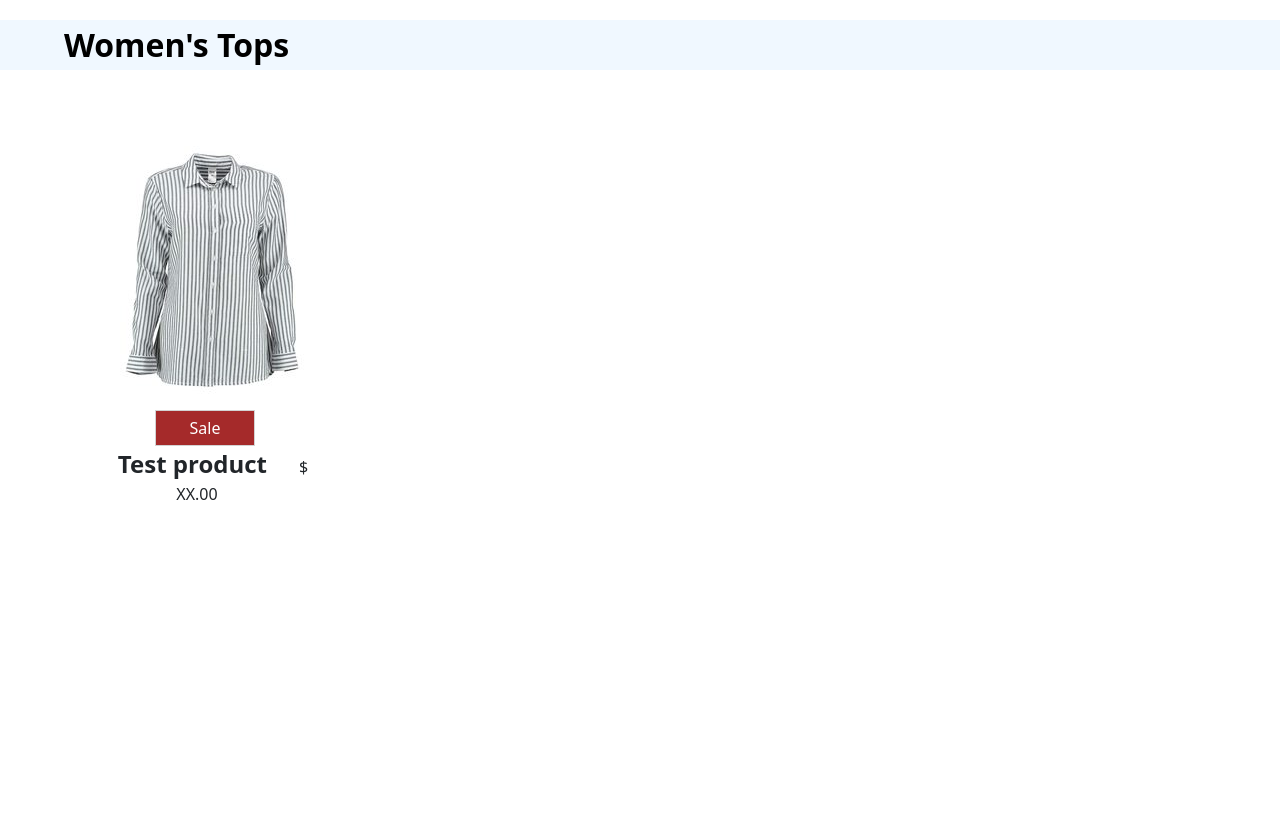
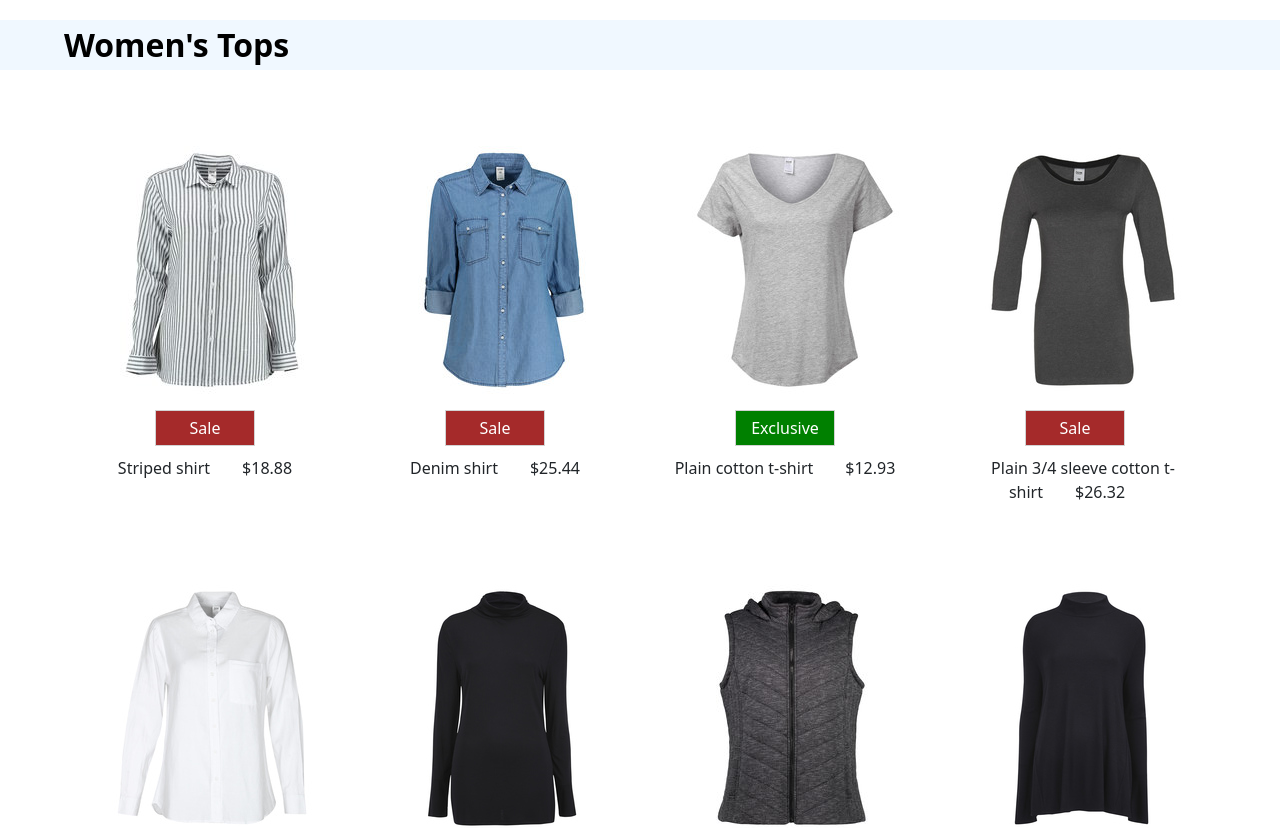
Before and after one commit to sharvin3007/eCommerce-App, a React (Create React App) app: page / in a window 1280 px wide. Shown: the top 828 px of the page. Before the commit the page ends 800 px from the top, so only its background shows below. Built offline with nearby package versions, Linux system fonts and the light colour scheme.

Commit message:
Conditional rendering and prop passing

```diff
--- a/src/Components/Product/Product.jsx
+++ b/src/Components/Product/Product.jsx
@@ -1,29 +1,28 @@
 import React from "react";
 import "./product.css";
 
-const Product = (prop) => {
+const Product = (props) => {
+  const exclusive = props.dataPacket.isExclusive;
+
   return (
-    <div className="content">
-      <div className="products container-fluid">
-        <div className="row justify-content-left mx-5 my-5">
     <div className="col-lg-3 col-sm-6 col-xs-1 card my-3 py-3 border-0">
       <div className="product-img text-center">
         <img
           className="product-photo"
           alt="First product"
-                src="./Images/product-1.jpg"
+          src={props.dataPacket.productImage}
         />
       </div>
       <div className="product-body">
-              <div className="productStatus">
-                <p>Sale</p>
-              </div>
-              <span className="product-title fw-bold fs-4 mx-3">
-                Test product
+        {/* Conditional rendering based on product type */}
+          {exclusive ? (
+            <div className="productStatus exclusive"><p>Exclusive</p></div> ) : (<div className="productStatus sale"><p>Sale</p></div>)
+          }
+        <div className="productDetails">
+          <span className="product-title mx-3">
+            {props.dataPacket.productName}
           </span>
-              <span className="product-price mx-3">$ XX.00</span>
-            </div>
-          </div>
+          <span className="product-price mx-3">{props.dataPacket.price}</span>
         </div>
       </div>
     </div>
--- a/src/Components/Product/product.css
+++ b/src/Components/Product/product.css
@@ -3,11 +3,22 @@
     width: 100px;
     border: 1px solid lightgray;
     padding: 5px;
-    background-color: brown;
     color: #fff;
     margin: 0 auto;
+}
+
+.productStatus.sale {
+    background-color: brown;
+}
+
+.productStatus.exclusive {
+    background-color: green;
 }
 
 .productStatus p {
     margin: 0 auto;
 }
+
+.productDetails {
+    margin-top: 10px;
+}
--- a/src/Pages/Homepage/Home.jsx
+++ b/src/Pages/Homepage/Home.jsx
@@ -1,8 +1,12 @@
-import React from "react";
+import React, { useState } from "react";
 import Product from "../../Components/Product/Product";
 import "./home.css";
+import productData from "../../data/products.json";
 
 const Home = () => {
+  const [product, setProduct] = useState(productData);
+  console.log(product);
+
   return (
     <>
       <div className="header">
@@ -10,7 +14,16 @@ const Home = () => {
           <h2 className="col-12 text-left my-3 fw-bold">Women's Tops</h2>
         </div>
       </div>
-      <Product />
+      {/* creating room component */}
+      <div className="content">
+        <div className="products container-fluid">
+          <div className="row justify-content-left mx-5 my-5">
+            {product.map((prodObj) => (
+              <Product dataPacket={prodObj} key={prodObj.index} />
+            ))}
+          </div>
+        </div>
+      </div>
     </>
   );
 };
```
Lines whose indentation alone changed are shown as unchanged.
